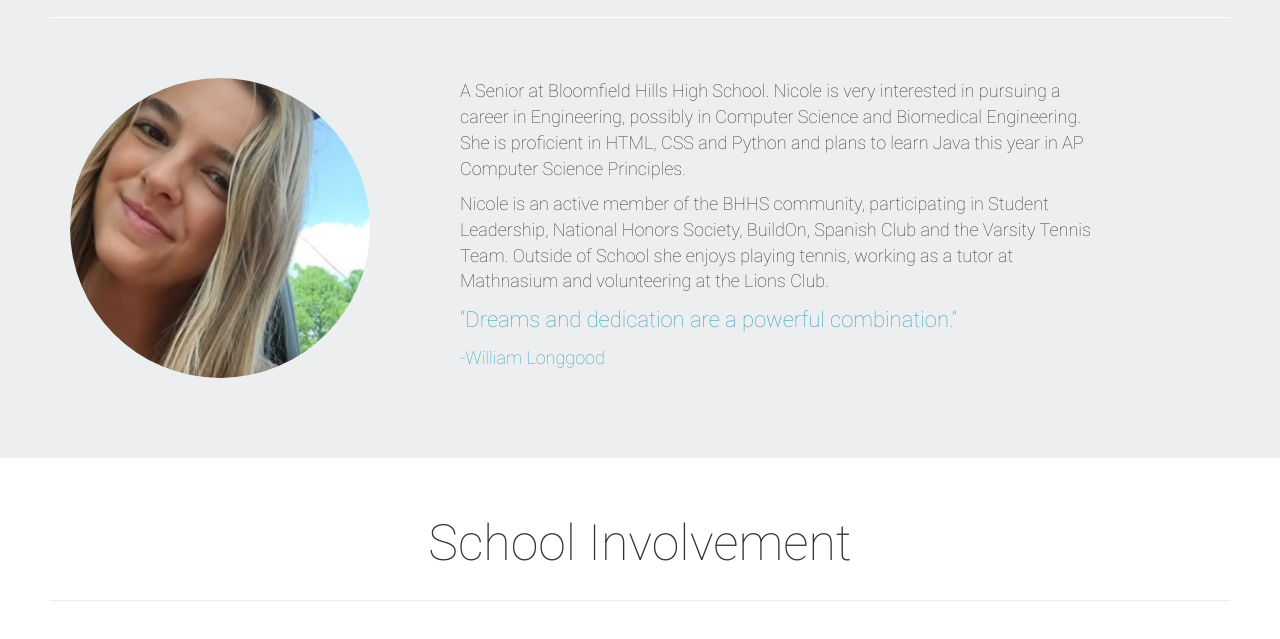
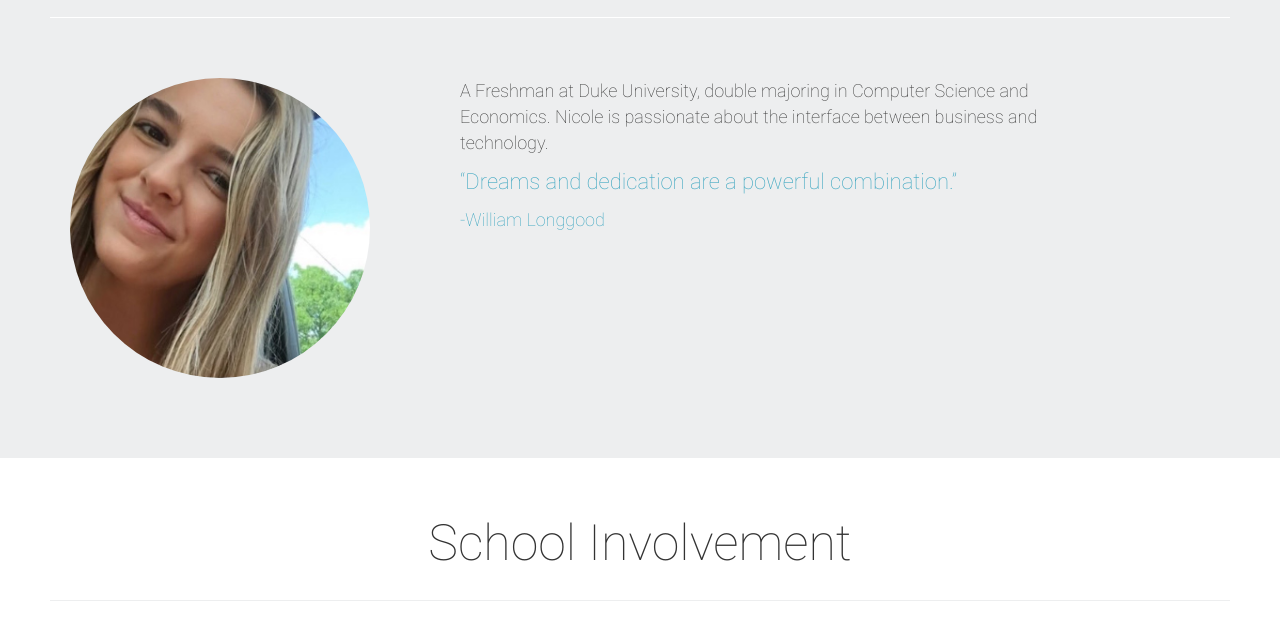
Before and after one commit to nicoletoussaint/nicoletoussaint.github.io, a plain HTML site: page index.html in a window 1280 px wide. Shown: the part 874-1513 px from the top of the page. Drawn offline with nearby package versions, Linux system fonts and the light colour scheme.

Commit message:
Update index.html

```diff
--- a/index.html
+++ b/index.html
@@ -119,8 +119,7 @@
         </div>
         <div class="about-text">
         <div class="col-md-7">
-          <p>A Senior at Bloomfield Hills High School. Nicole is very interested in pursuing a career in Engineering, possibly in Computer Science and Biomedical Engineering.  She is proficient in HTML, CSS and Python and plans to learn Java this year in AP Computer Science Principles.</p>
-          <p>Nicole is an active member of the BHHS community, participating in Student Leadership, National Honors Society, BuildOn, Spanish Club and the Varsity Tennis Team. Outside of School she enjoys playing tennis, working as a tutor at Mathnasium and volunteering at the Lions Club.</p>
+          <p>A Freshman at Duke University, double majoring in Computer Science and Economics. Nicole is passionate about the interface between business and technology.</p>
           <p style= "color: #37A4BF; font-size: 22px;" >“Dreams and dedication are a powerful combination.”</p>
           <p style= "color: #37A4BF; font-size: 18px;" >-William Longgood</p>
 
```
